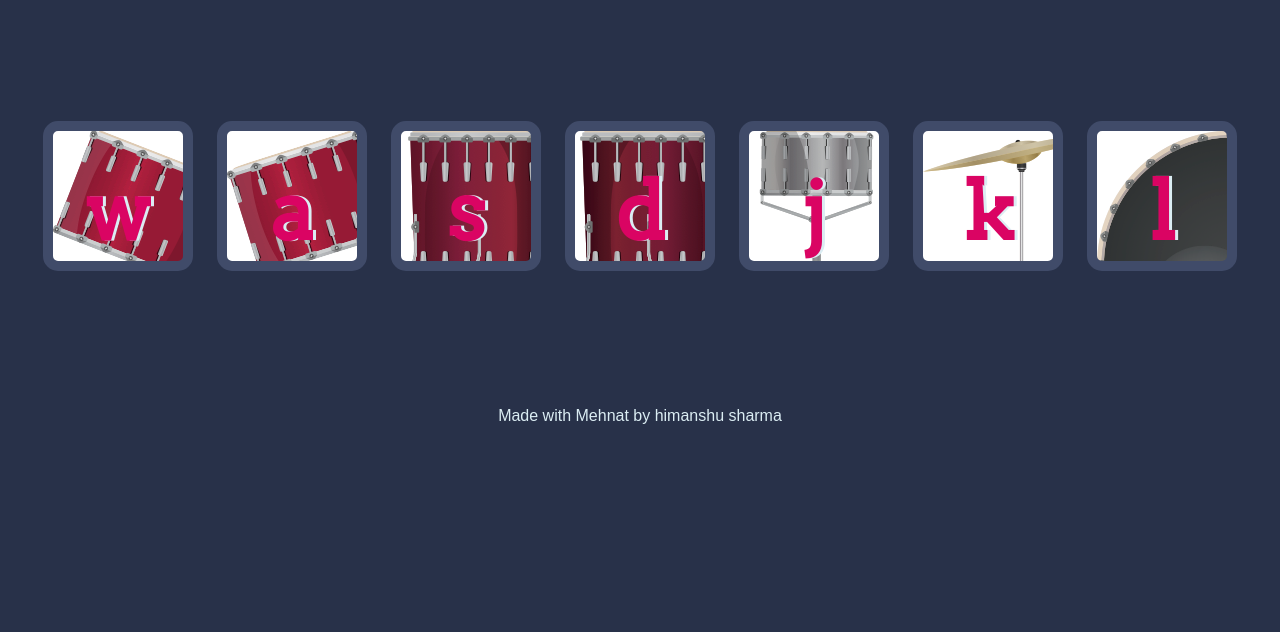
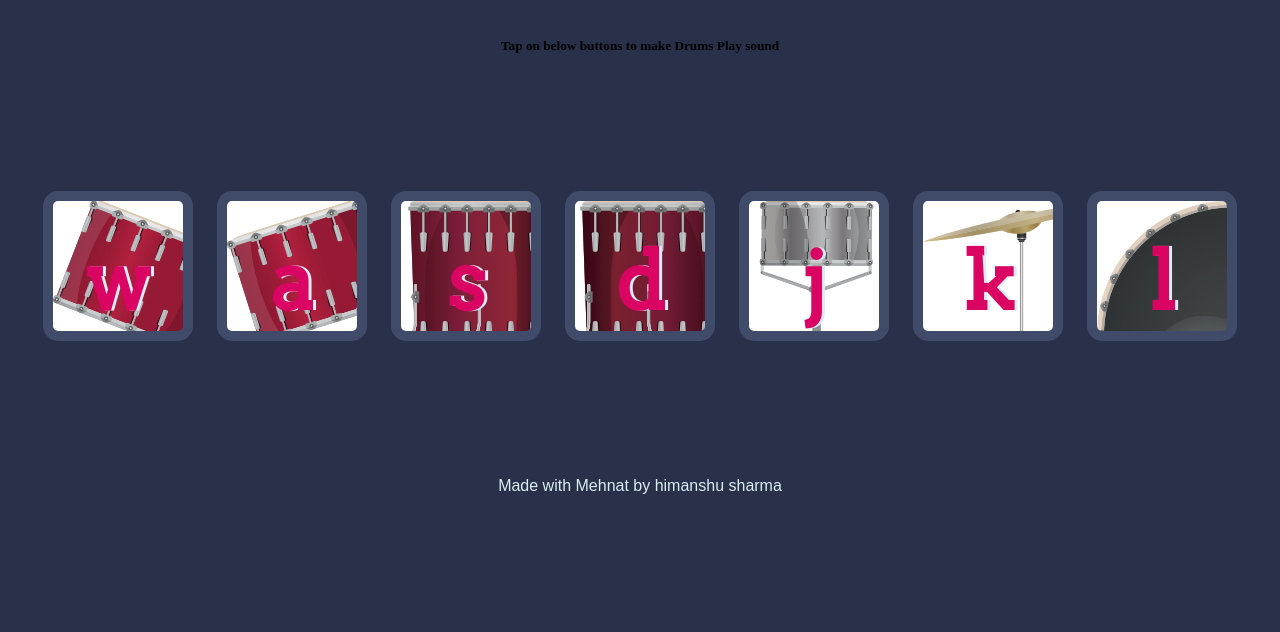
Before and after one commit to krish72na/Drum-Kit, a plain HTML site: page index.html in a window 1280 px wide. Shown: the part 168-800 px from the top of the page. Drawn offline with Linux system fonts and the light colour scheme.

Commit message:
Update index.html

```diff
--- a/index.html
+++ b/index.html
@@ -11,6 +11,7 @@
 <body>
 
   <h1 id="title">Drum 🥁 Kit</h1>
+  <h5 id="title">Tap on below buttons to make Drums Play sound</h5>
   <div class="set">
     <button class="w drum">w</button>
     <button class="a drum">a</button>
```
